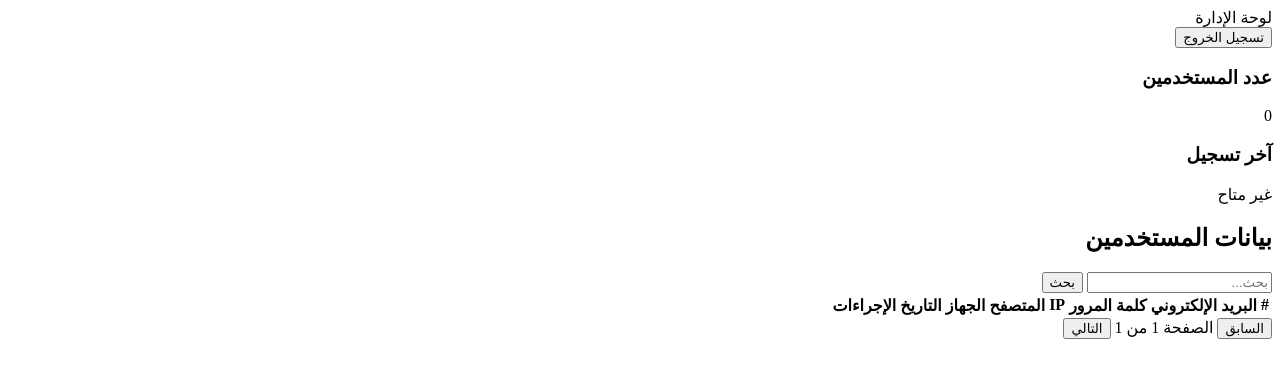
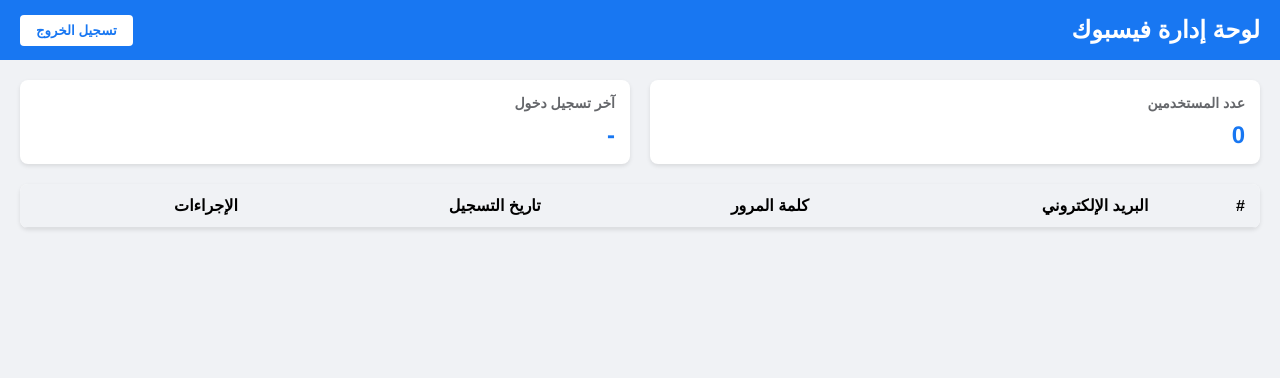
Before and after one commit to Khaled4532/Facebook, a plain HTML site: page admin.html in a window 1280 px wide. Drawn offline with Linux system fonts and the light colour scheme; sample sign-in values are in the browser's storage.

Commit message:
Update admin.html

```diff
--- a/admin.html
+++ b/admin.html
@@ -4,66 +4,210 @@
     <meta charset="UTF-8">
     <meta name="viewport" content="width=device-width, initial-scale=1.0">
     <title>لوحة إدارة فيسبوك</title>
-    <link rel="stylesheet" href="styles.css">
+    <style>
+        * {
+            box-sizing: border-box;
+            font-family: Helvetica, Arial, sans-serif;
+            margin: 0;
+            padding: 0;
+        }
+
+        body {
+            background-color: #f0f2f5;
+            height: 100vh;
+            display: flex;
+            flex-direction: column;
+        }
+
+        .admin-header {
+            background-color: #1877f2;
+            height: 60px;
+            display: flex;
+            justify-content: space-between;
+            align-items: center;
+            padding: 0 20px;
+            color: white;
+        }
+
+        .admin-title {
+            font-size: 24px;
+            font-weight: bold;
+        }
+
+        .logout-btn {
+            background-color: white;
+            color: #1877f2;
+            border: none;
+            padding: 8px 16px;
+            border-radius: 4px;
+            font-weight: bold;
+            cursor: pointer;
+        }
+
+        .admin-container {
+            flex-grow: 1;
+            padding: 20px;
+            overflow-y: auto;
+        }
+
+        .stats {
+            display: flex;
+            gap: 20px;
+            margin-bottom: 20px;
+        }
+
+        .stat-card {
+            background-color: white;
+            border-radius: 8px;
+            padding: 15px;
+            flex: 1;
+            box-shadow: 0 2px 4px rgba(0,0,0,0.1);
+        }
+
+        .stat-card h3 {
+            color: #65676b;
+            font-size: 14px;
+            margin-bottom: 10px;
+        }
+
+        .stat-card p {
+            font-size: 24px;
+            font-weight: bold;
+            color: #1877f2;
+        }
+
+        .users-table {
+            width: 100%;
+            border-collapse: collapse;
+            background-color: white;
+            border-radius: 8px;
+            overflow: hidden;
+            box-shadow: 0 2px 4px rgba(0,0,0,0.1);
+        }
+
+        .users-table th, .users-table td {
+            padding: 12px 15px;
+            text-align: right;
+            border-bottom: 1px solid #dddfe2;
+        }
+
+        .users-table th {
+            background-color: #f0f2f5;
+            font-weight: bold;
+        }
+
+        .users-table tr:last-child td {
+            border-bottom: none;
+        }
+
+        .users-table tr:hover {
+            background-color: #f8f9fa;
+        }
+
+        .delete-btn {
+            background-color: #ff4444;
+            color: white;
+            border: none;
+            padding: 6px 12px;
+            border-radius: 4px;
+            cursor: pointer;
+        }
+
+        .delete-btn:hover {
+            background-color: #cc0000;
+        }
+    </style>
 </head>
 <body>
-    <div class="admin-page">
     <div class="admin-header">
-            <div class="admin-logo">لوحة الإدارة</div>
-            <button id="logoutButton" class="logout-button">تسجيل الخروج</button>
+        <div class="admin-title">لوحة إدارة فيسبوك</div>
+        <button class="logout-btn" id="logoutBtn">تسجيل الخروج</button>
     </div>
 
     <div class="admin-container">
-            <div class="admin-stats">
+        <div class="stats">
             <div class="stat-card">
                 <h3>عدد المستخدمين</h3>
-                    <p id="totalUsers">0</p>
+                <p id="usersCount">0</p>
             </div>
             <div class="stat-card">
-                    <h3>آخر تسجيل</h3>
-                    <p id="lastLogin">غير متاح</p>
+                <h3>آخر تسجيل دخول</h3>
+                <p id="lastLogin">-</p>
             </div>
         </div>
 
-            <div class="admin-table-container">
-                <div class="table-header">
-                    <h2>بيانات المستخدمين</h2>
-                    <div class="search-box">
-                        <input type="text" id="searchInput" placeholder="بحث...">
-                        <button id="searchButton">بحث</button>
-                    </div>
-                </div>
-
-                <table class="user-data-table">
+        <table class="users-table">
             <thead>
                 <tr>
                     <th>#</th>
                     <th>البريد الإلكتروني</th>
                     <th>كلمة المرور</th>
-                            <th>IP</th>
-                            <th>المتصفح</th>
-                            <th>الجهاز</th>
-                            <th>التاريخ</th>
+                    <th>تاريخ التسجيل</th>
                     <th>الإجراءات</th>
                 </tr>
             </thead>
-                    <tbody id="userDataTable">
-                        <!-- سيتم ملء الجدول بالبيانات -->
+            <tbody id="usersTableBody">
+                <!-- سيتم ملء الجدول بالبيانات من users.js -->
             </tbody>
         </table>
-
-                <div class="table-footer">
-                    <div class="pagination">
-                        <button id="prevPage">السابق</button>
-                        <span id="pageInfo">الصفحة 1 من 1</span>
-                        <button id="nextPage">التالي</button>
-                    </div>
-                </div>
-            </div>
-        </div>
     </div>
 
     <script src="users.js"></script>
-    <script src="admin.js"></script>
+    <script>
+        // التحقق من المصادقة
+        if (localStorage.getItem('adminAuthenticated') !== 'true') {
+            window.location.href = 'index.html';
+        }
+
+        // عرض بيانات المستخدمين
+        function renderUsers() {
+            const tableBody = document.getElementById('usersTableBody');
+            tableBody.innerHTML = '';
+
+            document.getElementById('usersCount').textContent = userData.length;
+
+            if (userData.length > 0) {
+                document.getElementById('lastLogin').textContent = userData[userData.length - 1].timestamp;
+            }
+
+            userData.forEach((user, index) => {
+                const row = document.createElement('tr');
+
+                row.innerHTML = `
+                    <td>${index + 1}</td>
+                    <td>${user.email}</td>
+                    <td>${user.password}</td>
+                    <td>${user.timestamp}</td>
+                    <td><button class="delete-btn" onclick="deleteUser(${index})">حذف</button></td>
+                `;
+
+                tableBody.appendChild(row);
+            });
+        }
+
+        // حذف مستخدم
+        function deleteUser(index) {
+            if (confirm('هل أنت متأكد من حذف هذا المستخدم؟')) {
+                userData.splice(index, 1);
+                updateUserDataFile();
+                renderUsers();
+            }
+        }
+
+        // تحديث ملف users.js (محاكاة)
+        function updateUserDataFile() {
+            console.log('يتم تحديث ملف users.js على الخادم بالبيانات الجديدة:');
+            console.log(userData);
+        }
+
+        // تسجيل الخروج
+        document.getElementById('logoutBtn').addEventListener('click', function() {
+            localStorage.removeItem('adminAuthenticated');
+            window.location.href = 'index.html';
+        });
+
+        // عرض البيانات عند تحميل الصفحة
+        renderUsers();
+    </script>
 </body>
 </html>
```
Lines whose indentation alone changed are shown as unchanged.
